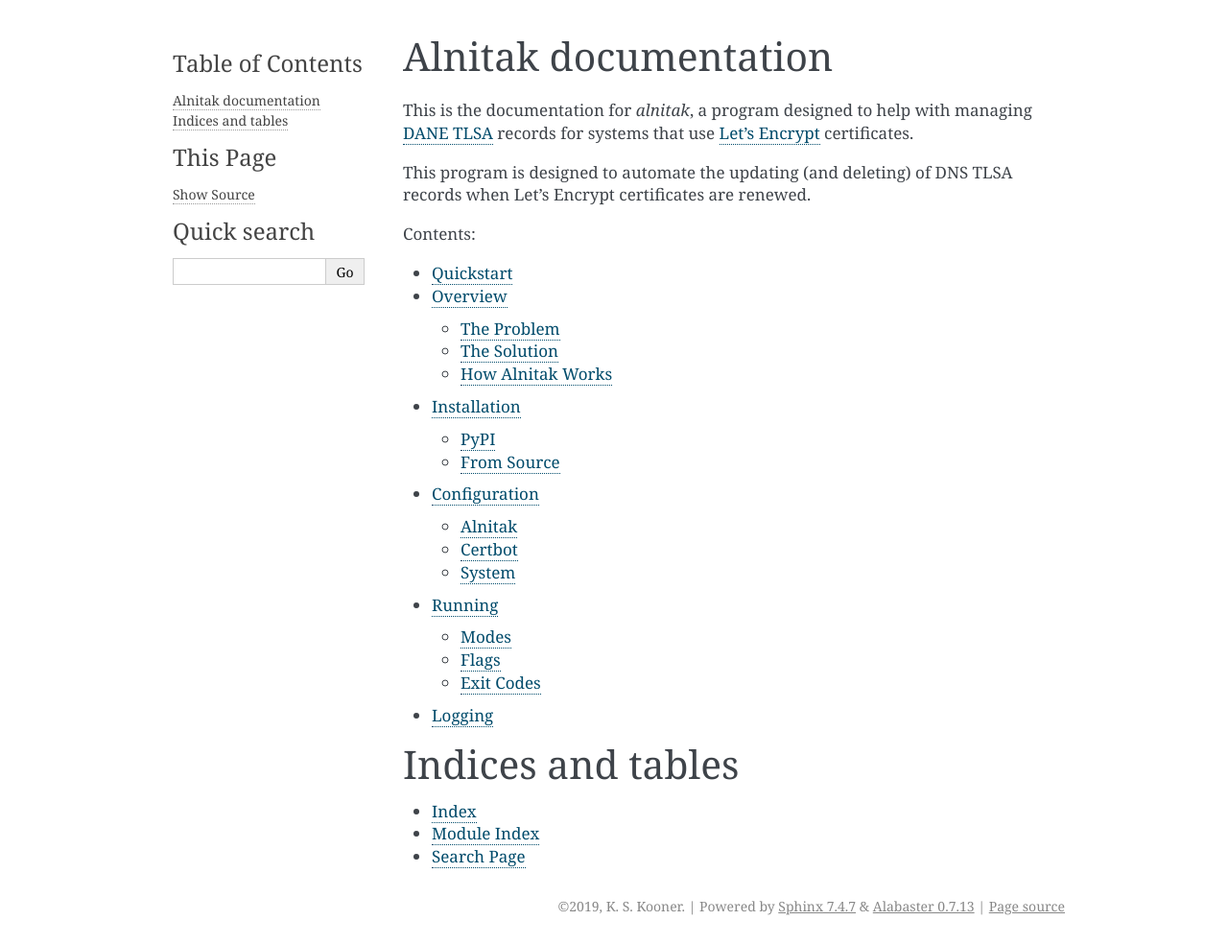
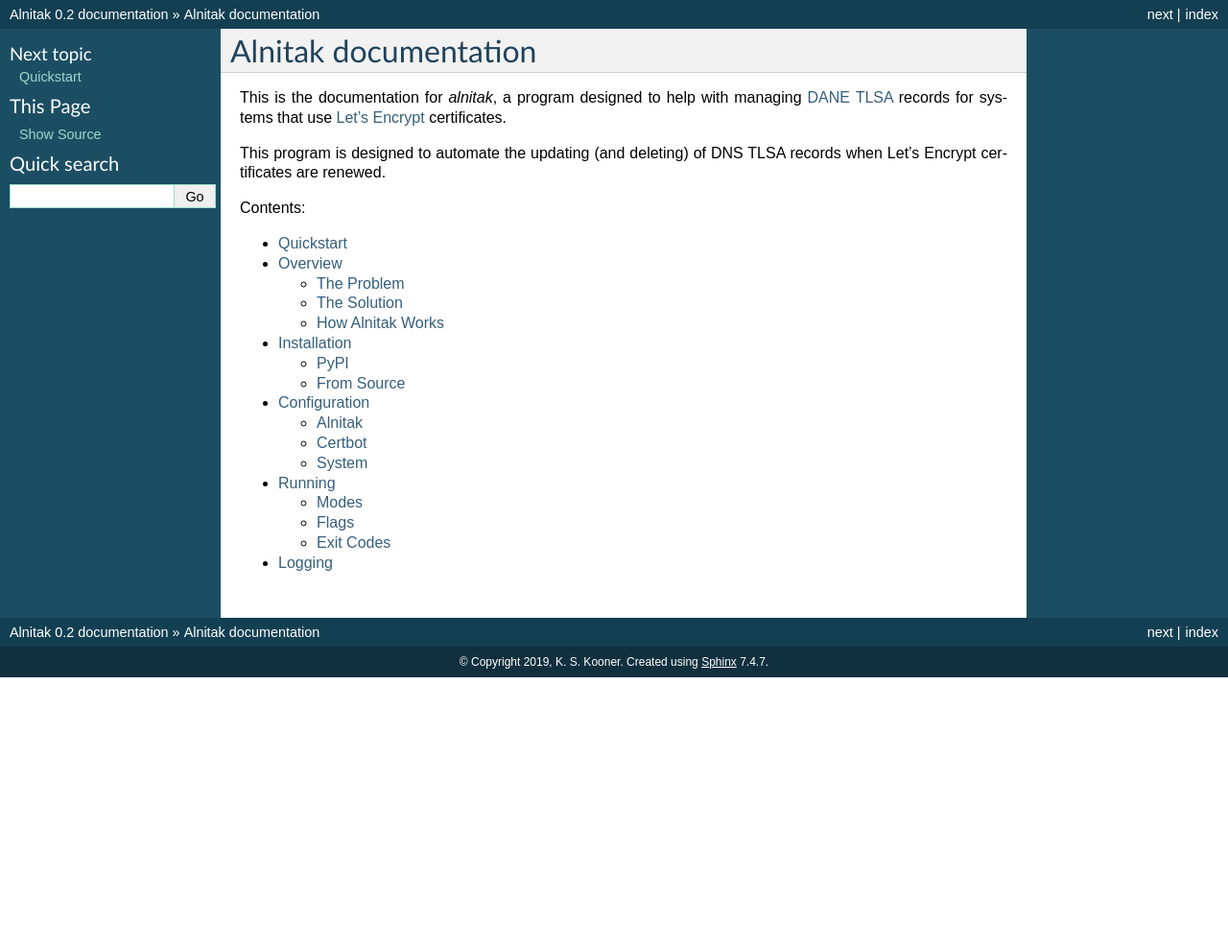
Before and after one commit to definitelyprobably/alnitak, a Sphinx documentation site: the page built from docs/source/index.rst, in a window 1280 px wide. Shown: the whole page at 96% size. Built offline with Sphinx 7.4.7, drawn with Linux system fonts in a browser that asks for light colours; after the commit the page ends 900 px from its top, so only the background shows below that.

Commit message:
docs update

```diff
--- a/docs/source/conf.py
+++ b/docs/source/conf.py
@@ -22,7 +22,7 @@ copyright = '2019, K. S. Kooner'
 author = 'K. S. Kooner'
 
 # The full version, including alpha/beta/rc tags
-release = '0.1.8'
+release = '0.2'
 
 
 # -- General configuration ---------------------------------------------------
@@ -49,7 +49,7 @@ exclude_patterns = []
 # The theme to use for HTML and HTML Help pages.  See the documentation for
 # a list of builtin themes.
 #
-html_theme = 'alabaster'
+html_theme = 'classic'
 
 # Add any paths that contain custom static files (such as style sheets) here,
 # relative to this directory. They are copied after the builtin static files,
--- a/docs/source/index.rst
+++ b/docs/source/index.rst
@@ -20,11 +20,3 @@ TLSA records when Let's Encrypt certificates are renewed.
    configuration
    running
    logging
-
-
-Indices and tables
-==================
-
-* :ref:`genindex`
-* :ref:`modindex`
-* :ref:`search`
```
Also changed, not shown: README.rst (+7 -0 lines).
